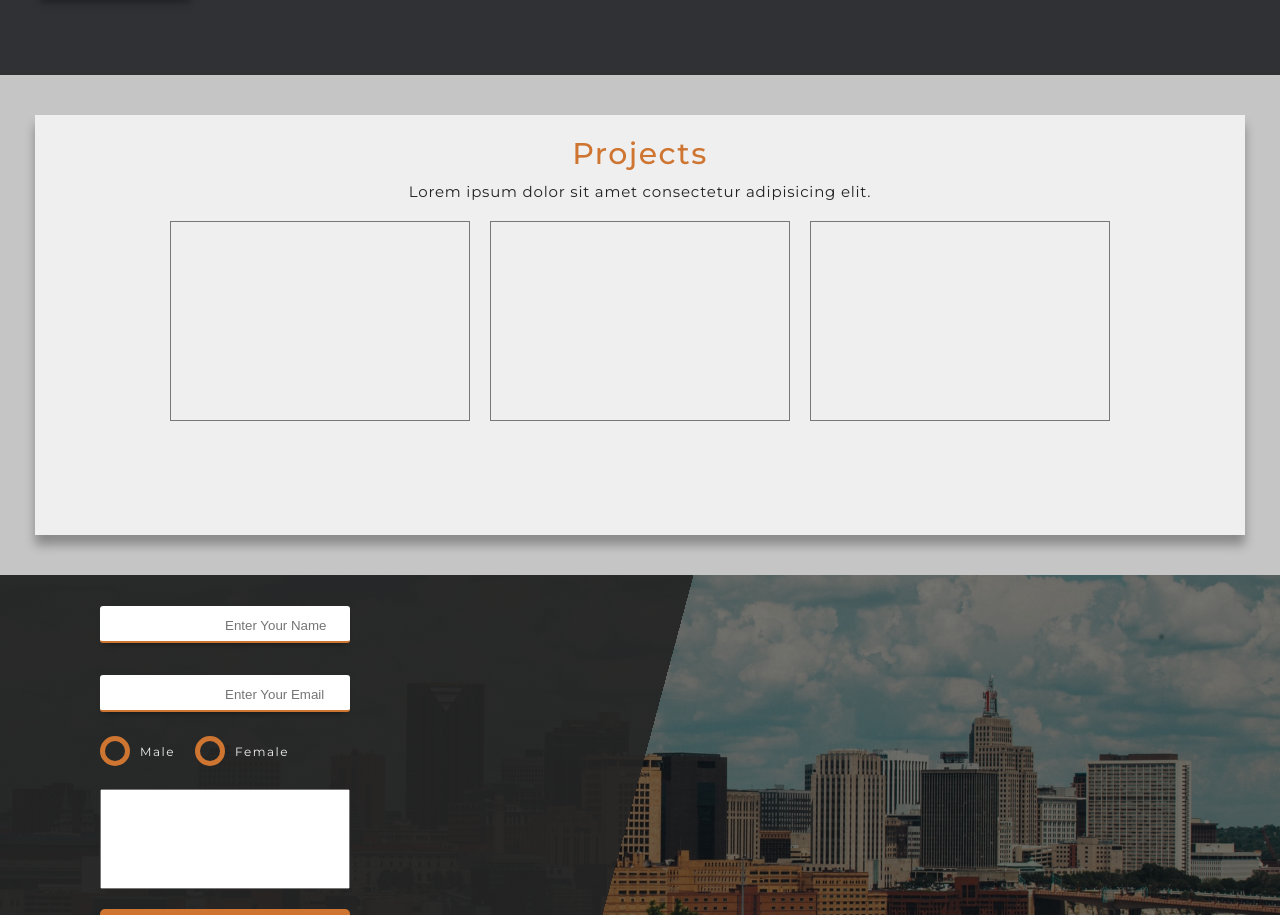
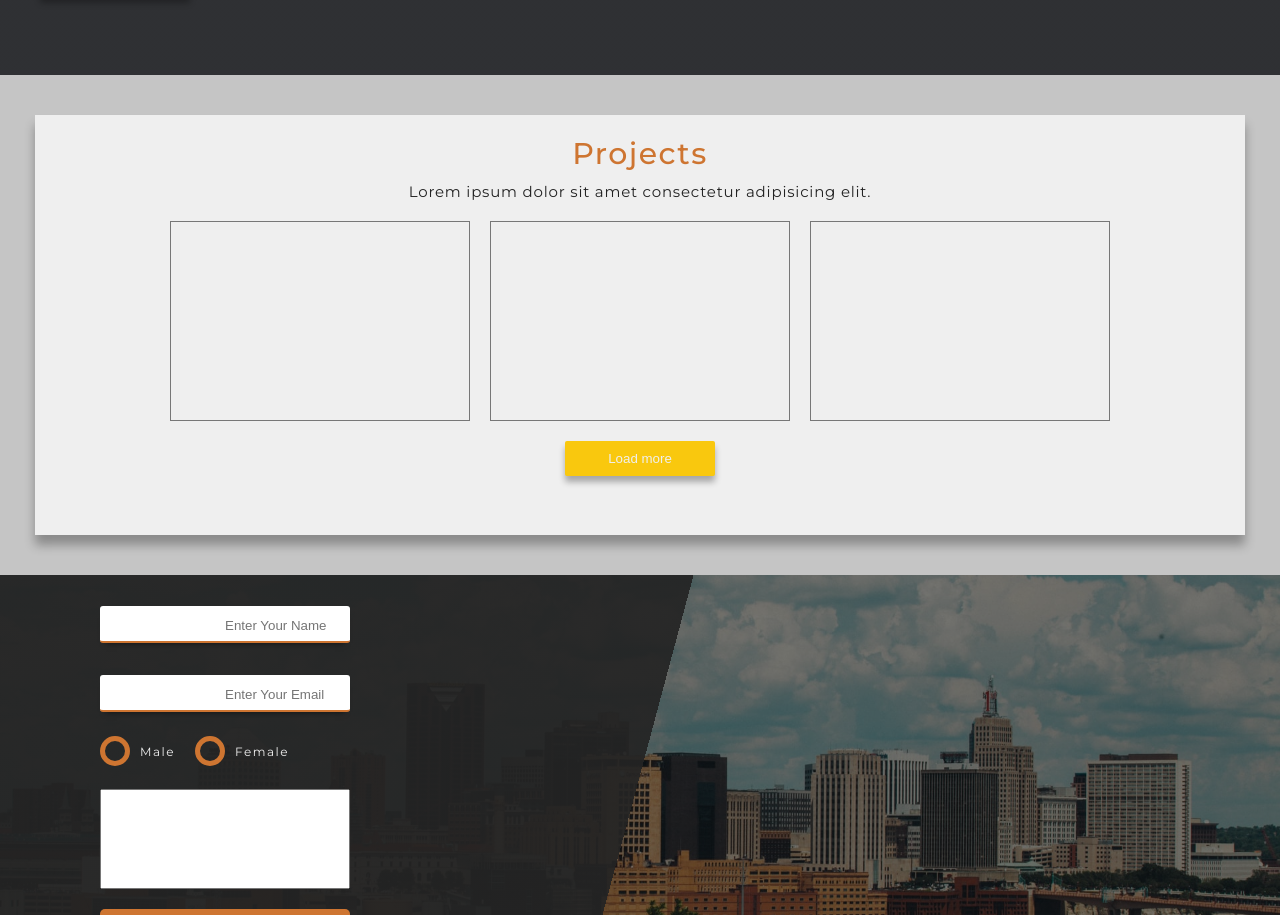
Before and after one commit to M-Alamgir/My-Portfolio, a website: page index.html in a window 1280 px wide. Shown: the part 1125-2040 px from the top of the page. Drawn offline with Linux system fonts and the light colour scheme.

Commit message:
project section completed

```diff
--- a/index.html
+++ b/index.html
@@ -52,6 +52,7 @@
                 </div>
 
             </div>
+            <button class="about__btn">Load more</button>
         </div>
 
     </section>
--- a/sass/components/_projects.scss
+++ b/sass/components/_projects.scss
@@ -15,6 +15,9 @@
         width: 100%;
         padding: 2rem;
         box-shadow: 0 1rem 1rem rgba(0,0,0, .3);
+        display: flex;
+        flex-direction: column;
+        align-items: center;
     }
     &__heading {
         font-size: 3rem;
@@ -52,3 +55,7 @@
         }
     }
 }
+
+.btn {
+    margin-top: 2rem;
+}
```
Also changed, not shown: css/style.css.
